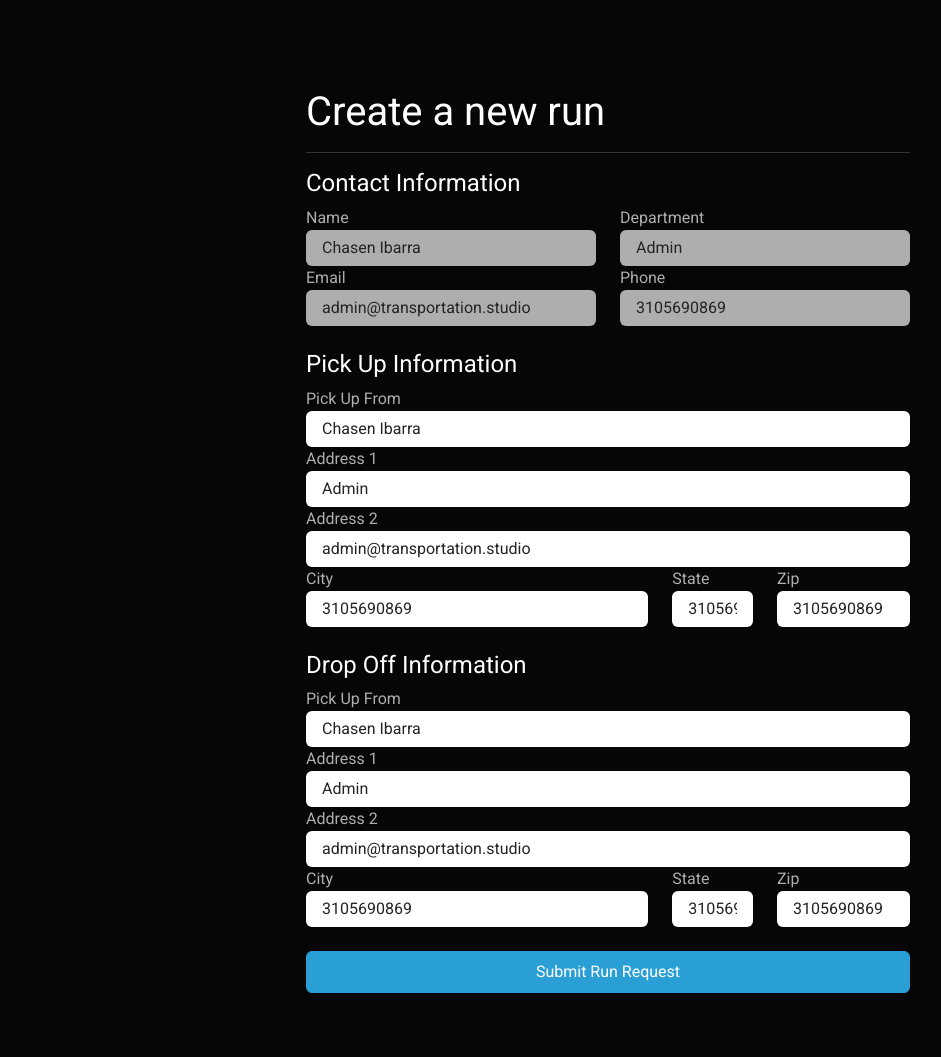
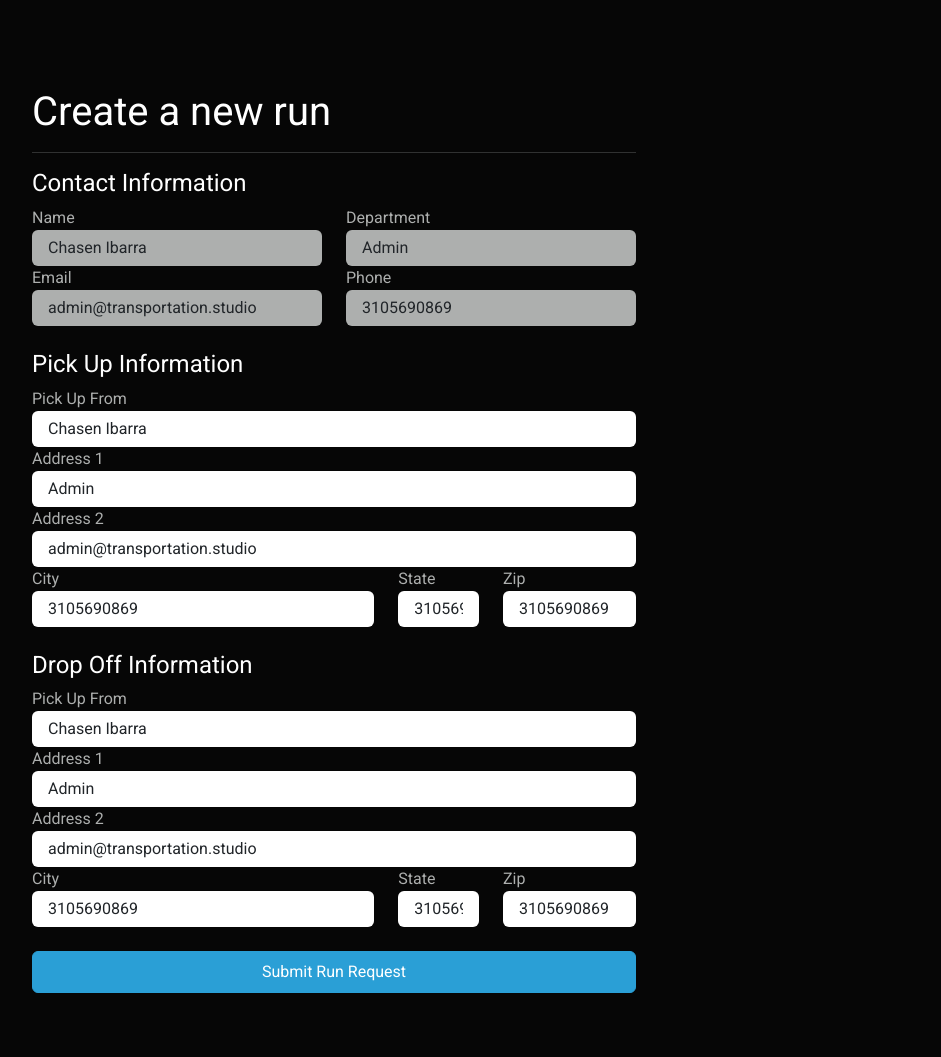
Before and after one commit to CIbarra310/on_the_day, a Django app: page /new_run in a window 1280 px wide. Shown: the part 58-1115 px from the top of the page, without its empty margins (32-973 px from the left). Run offline with Django 5.2, Linux system fonts and the light colour scheme; a user stored in the database is signed in; some libraries are stand-ins or nearby versions.

Commit message:
Update new_run.html
UI adjustments for new_run

```diff
--- a/app/templates/app/new_run.html
+++ b/app/templates/app/new_run.html
@@ -4,26 +4,26 @@
 
 {% block content %}
     <main>
-        <div class="container shadow-md p-5 form-layout">
+        <div class="shadow-md p-5 form-layout">
             <h3>Create a new run</h3>
             <hr>
             <form method="POST" autocomplete="off" action="">
                 {% csrf_token %}
                 <div class="row">
                     <h5>Contact Information</h5>
-                    <div class="col-sm-6">
+                    <div class="col-6">
                         <label>Name</label>
                         <input type="text" class="form-control" value="{{ run.requester_name.value }}" disabled>
                     </div>
-                    <div class="col-sm-6">
+                    <div class="col-6">
                         <label>Department</label>
                         <input type="text" class="form-control" value="{{ run.requester_department.value }}" disabled>
                     </div>
-                    <div class="col-sm-6">
+                    <div class="col-6">
                         <label>Email</label>
                         <input type="text" class="form-control" value="{{ run.requester_email.value }}" disabled>
                     </div>
-                    <div class="col-sm-6">
+                    <div class="col-6">
                         <label>Phone</label>
                         <input type="text" class="form-control" value="{{ run.requester_phone.value }}" disabled>
                     </div>
@@ -31,27 +31,27 @@
                 <br>
                 <div class="row">
                     <h5>Pick Up Information</h5>
-                    <div class="col-sm-12">
+                    <div class="col-12">
                         <label>Pick Up From</label>
                         <input type="text" class="form-control" value="{{ run.requester_name.value }}" >
                     </div>
-                    <div class="col-sm-12">
+                    <div class="col-12">
                         <label>Address 1</label>
                         <input type="text" class="form-control" value="{{ run.requester_department.value }}" >
                     </div>
-                    <div class="col-sm-12">
+                    <div class="col-12">
                         <label>Address 2</label>
                         <input type="text" class="form-control" value="{{ run.requester_email.value }}" >
                     </div>
-                    <div class="col-sm-7">
+                    <div class="col-7">
                         <label>City</label>
                         <input type="text" class="form-control" value="{{ run.requester_phone.value }}" >
                     </div>
-                    <div class="col-sm-2">
+                    <div class="col-2">
                         <label>State</label>
                         <input type="text" class="form-control" value="{{ run.requester_phone.value }}" >
                     </div>
-                    <div class="col-sm-3">
+                    <div class="col-3">
                         <label>Zip</label>
                         <input type="text" class="form-control" value="{{ run.requester_phone.value }}" >
                     </div>
@@ -59,27 +59,27 @@
                 <br>
                 <div class="row">
                     <h5>Drop Off Information</h5>
-                    <div class="col-sm-12">
+                    <div class="col-12">
                         <label>Pick Up From</label>
                         <input type="text" class="form-control" value="{{ run.requester_name.value }}" >
                     </div>
-                    <div class="col-sm-12">
+                    <div class="col-12">
                         <label>Address 1</label>
                         <input type="text" class="form-control" value="{{ run.requester_department.value }}" >
                     </div>
-                    <div class="col-sm-12">
+                    <div class="col-12">
                         <label>Address 2</label>
                         <input type="text" class="form-control" value="{{ run.requester_email.value }}" >
                     </div>
-                    <div class="col-sm-7">
+                    <div class="col-7">
                         <label>City</label>
                         <input type="text" class="form-control" value="{{ run.requester_phone.value }}" >
                     </div>
-                    <div class="col-sm-2">
+                    <div class="col-2">
                         <label>State</label>
                         <input type="text" class="form-control" value="{{ run.requester_phone.value }}" >
                     </div>
-                    <div class="col-sm-3">
+                    <div class="col-3">
                         <label>Zip</label>
                         <input type="text" class="form-control" value="{{ run.requester_phone.value }}" >
                     </div>
```
